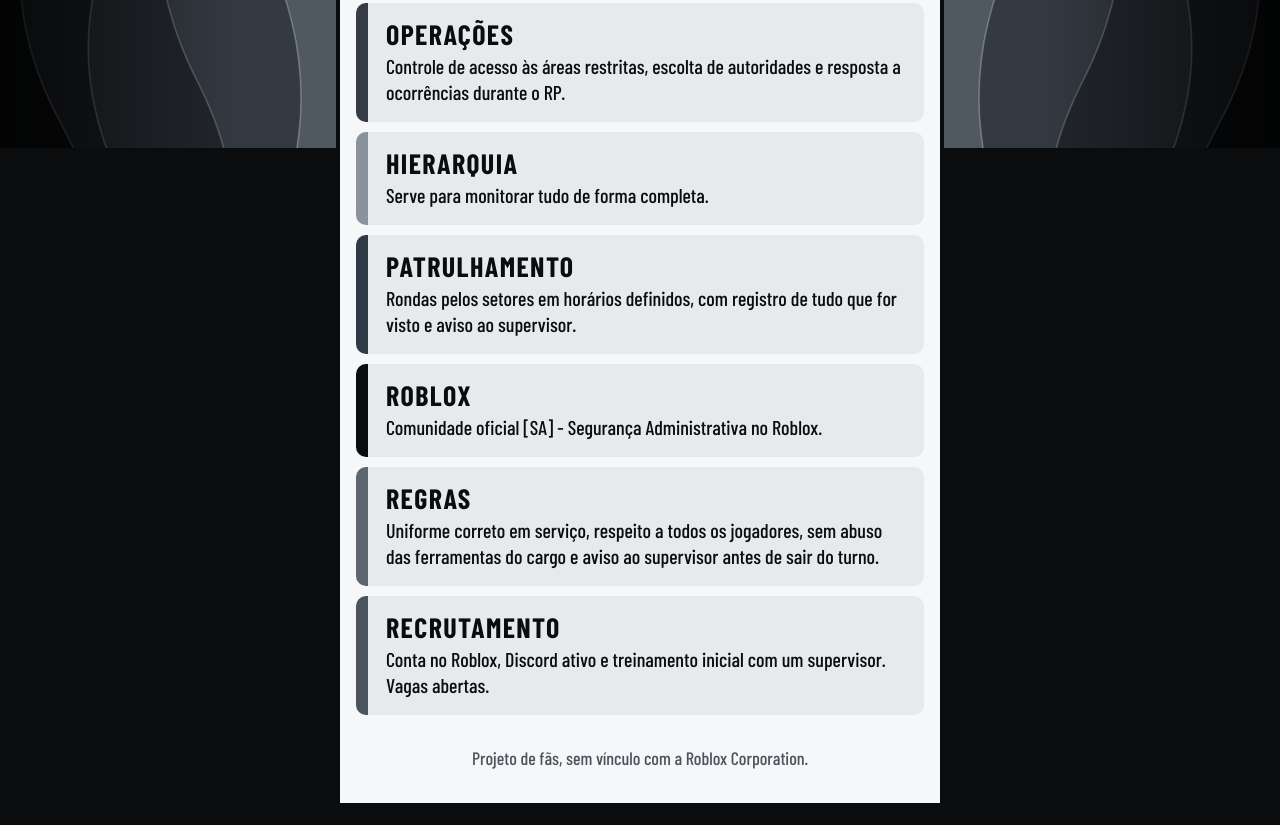
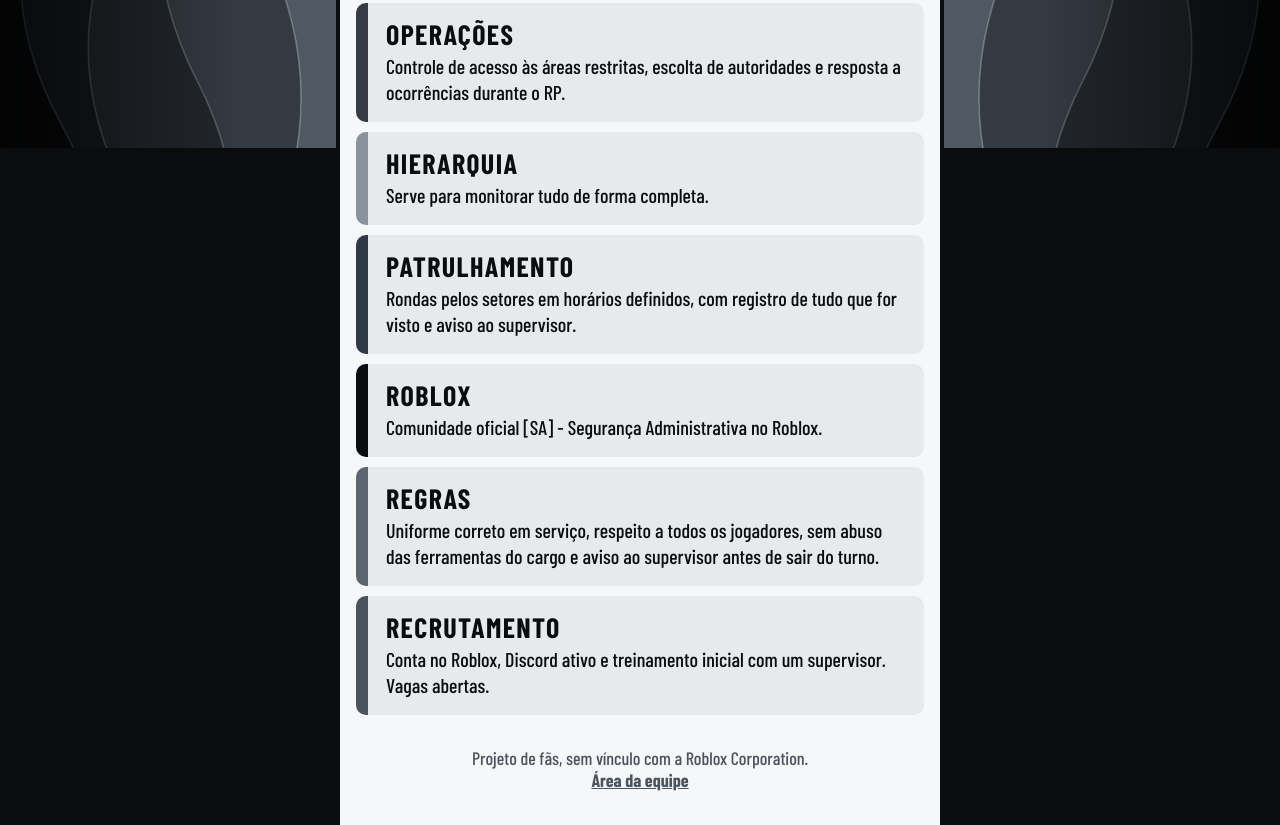
Before and after one commit to Kimzinh7/Seguranca-Administrativa, a plain HTML site: page index.html in a window 1280 px wide. Shown: the part 652-1477 px from the top of the page. Before the commit the page ends 1455 px from the top, so only its background shows below. Drawn offline with nearby package versions, Linux system fonts and the light colour scheme; a web font is replaced by a local one.

Commit message:
Update index.html

```diff
--- a/index.html
+++ b/index.html
@@ -68,6 +68,7 @@ a{color:inherit}
 .desc:target{box-shadow:0 0 0 3px var(--amber)}
 
 footer{text-align:center;color:var(--steel);font-size:18px;padding:22px 16px 34px}
+footer a{font-weight:700;color:inherit}
 </style>
 </head>
 <body>
@@ -104,7 +105,7 @@ footer{text-align:center;color:var(--steel);font-size:18px;padding:22px 16px 34p
    <article class="desc" id="d-recrutamento"><i class="c7"></i><div><h2>Recrutamento</h2><p>Conta no Roblox, Discord ativo e treinamento inicial com um supervisor. Vagas abertas.</p></div></article>
   </div>
  </main>
- <footer>Projeto de fãs, sem vínculo com a Roblox Corporation.</footer>
+ <footer>Projeto de fãs, sem vínculo com a Roblox Corporation.<br><a href="login.html">Área da equipe</a></footer>
 </div>
 
 <div class="drawer" id="drawer">
```
